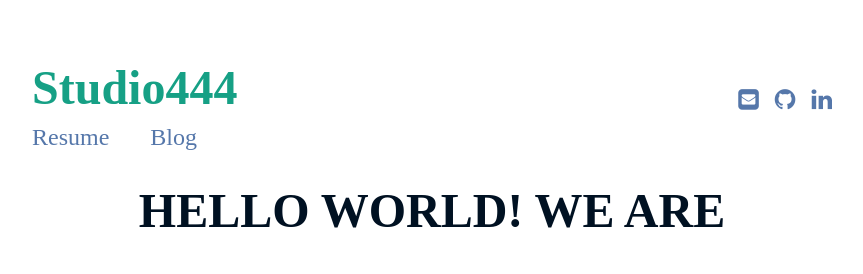
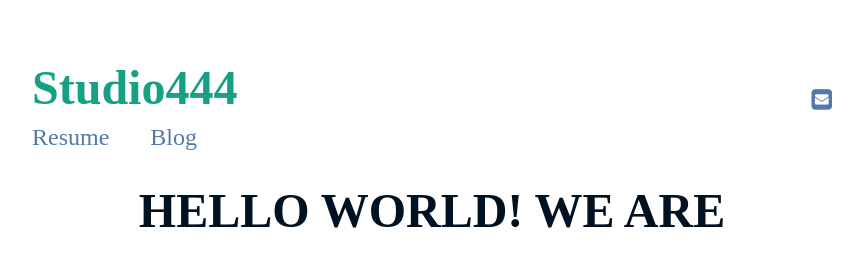
Before and after one commit to Studio444/studio444.github.io, a Jekyll site: the page built from index.md, in a window 1280 px wide. Shown: the top 274 px of the page, without its empty margins (208-1071 px from the left). Built offline with Jekyll 4.4.1, drawn with Linux system fonts in a browser that asks for light colours.

Commit message:
Update header.html

```diff
--- a/_includes/header.html
+++ b/_includes/header.html
@@ -12,15 +12,5 @@
 <i class="fa fa-envelope-square"></i>
 </a>
 {% endif %}
-{% if site.author.github %}
-<a href="https://github.com/{{ site.author.github }}" class="social-links__entry" target="_blank">
-<i class="fa fa-github"></i>
-</a>
-{% endif %}
-{% if site.author.linkedin %}
-<a href="https://in.linkedin.com/in/{{ site.author.linkedin }}" class="social-links__entry" target="_blank">
-<i class="fa fa-linkedin"></i>
-</a>
-{% endif %}
 </ul>
 </header>
```
